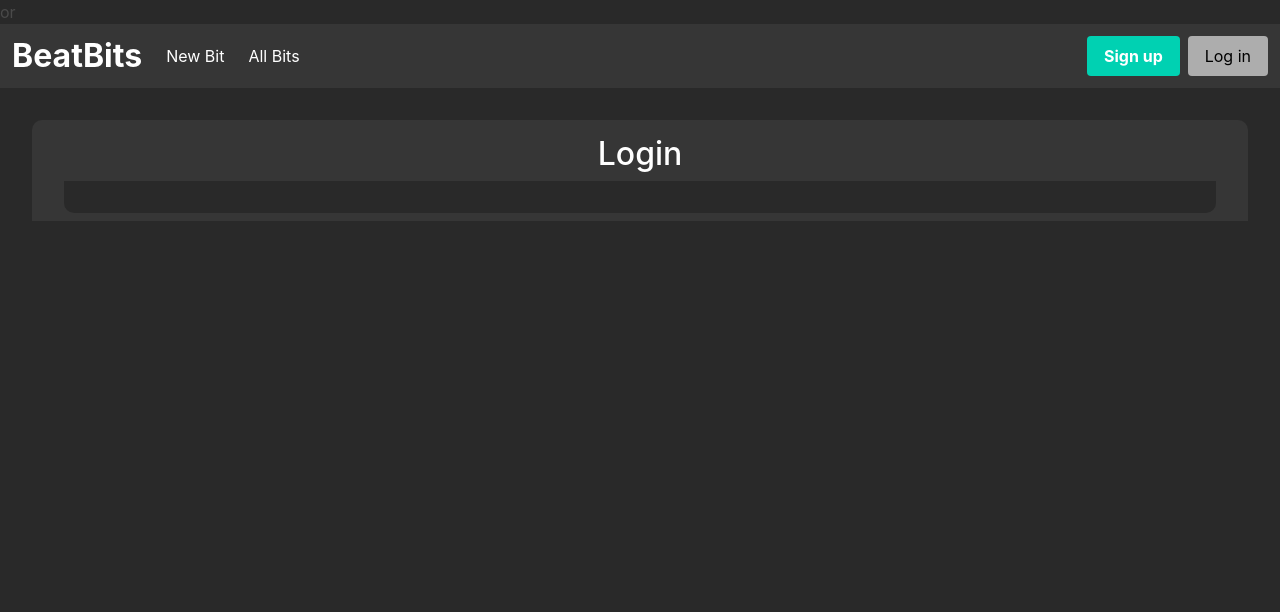
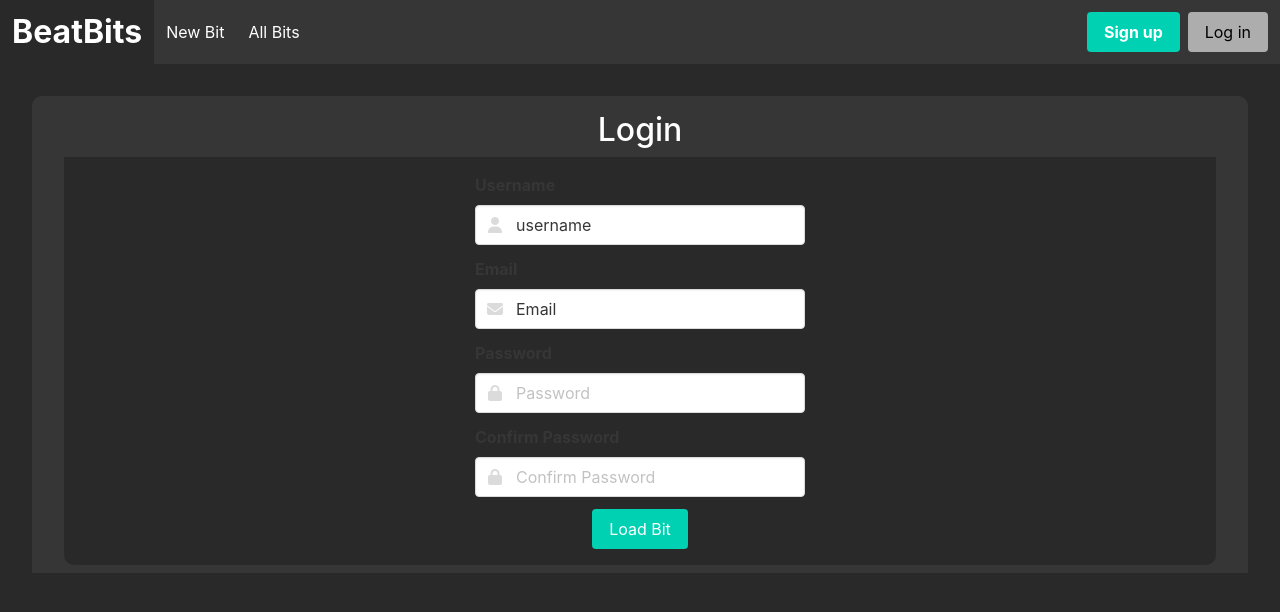
Before and after one commit to JustisCorbett/beatbits, a Django app: page /login in a window 1280 px wide. Shown: the top 612 px of the page. Run offline with Django 3.2, Linux system fonts and the light colour scheme; some libraries are stand-ins or nearby versions.

Commit message:
login html

```diff
--- a/drummachine/templates/drummachine/login.html
+++ b/drummachine/templates/drummachine/login.html
@@ -1,16 +1,85 @@
-or{% extends "drummachine/layout.html" %}
+{% extends "drummachine/layout.html" %}
+{% load static from static %}
 
-
+{% block script %}
+    <script src="{% static 'drummachine/login.js' %}"></script>
+{% endblock %}
 
 {% block title %}Login{% endblock %}
 
 {% block body %}
-    <div class="option-container py-2">
-        <div class="name-container">
-            <span class="bit-name" id="name">Login</span>
+<div class="option-container py-2">
+    <div class="name-container">
+        <span class="bit-name" id="name">Login</span>
+    </div>
+    <div class="bits-container">
+        <div class="field">
+            <label class="label">Username</label>
+            <div class="control has-icons-left has-icons-right">
+                <input id="username-input" class="input" type="text" placeholder="Username" value="username">
+                <span class="icon is-small is-left">
+                    <i class="fas fa-user"></i>
+                </span>
+                <span id="username-icon-success" class="icon is-small is-right hidden">
+                    <i class="fas fa-check"></i>
+                </span>
+                <span id="username-icon-error" class="icon is-small is-right hidden">
+                    <i class="fas fa-times"></i>
+                </span>
+            </div>
+            <p id="username-text-success" class="help is-success hidden">This username is available.</p>
+            <p id="username-text-error" class="help is-danger hidden">This username is taken.</p>
         </div>
-        <div class="bits-container">
 
+        <div class="field">
+            <label class="label">Email</label>
+            <div class="control has-icons-left has-icons-right">
+                <input id="email-input" class="input" type="email" placeholder="Email" value="Email">
+                <span class="icon is-small is-left">
+                    <i class="fas fa-envelope"></i>
+                </span>
+                <span id="email-icon-error" class="icon is-small is-right hidden">
+                    <i class="fas fa-exclamation-triangle"></i>
+                </span>
+            </div>
+            <p id="email-text-error" class="help is-danger hidden">This email is invalid</p>
         </div>
+
+        <div class="field">
+            <label class="label">Password</label>
+            <div class="control has-icons-left has-icons-right">
+                <input id="password-input" class="input" type="password" placeholder="Password">
+                <span class="icon is-small is-left">
+                    <i class="fas fa-lock"></i>
+                </span>
+                <span name="password-icon-success" class="icon is-small is-right hidden">
+                    <i class="fas fa-check"></i>
+                </span>
+                <span name="password-icon-error" class="icon is-small is-right hidden">
+                    <i class="fas fa-times"></i>
+                </span>
+            </div>
+        </div>
+
+        <div class="field">
+            <label class="label">Confirm Password</label>
+            <div class="control has-icons-left has-icons-right">
+                <input id="confirm-password-input" class="input" type="password" placeholder="Confirm Password">
+                <span class="icon is-small is-left">
+                    <i class="fas fa-lock"></i>
+                </span>
+                <span name="password-icon-success" class="icon is-small is-right hidden">
+                    <i class="fas fa-check"></i>
+                </span>
+                <span name="password-icon-error" class="icon is-small is-right hidden">
+                    <i class="fas fa-times"></i>
+                </span>
+            </div>
+            <p id="password-text-error" class="help is-danger hidden">Passwords do not match!</p>
+        </div>
+
+        <button id="submit-button" class="button is-primary">Load Bit</button>
+
     </div>
+</div>
 {% endblock %}
```
